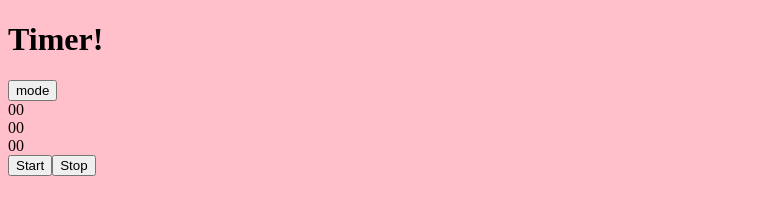
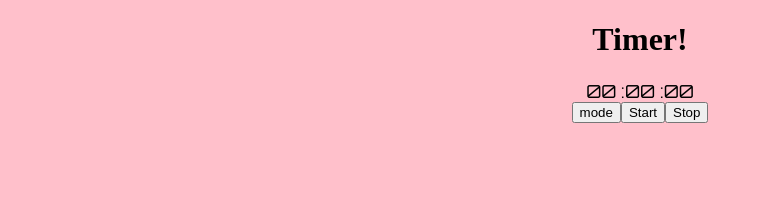
Before and after one commit to wongsn/timer-bootcamp, a website: page index.html in a window 1280 px wide. Shown: the whole page, without its empty margins (0-763 px from the left). Drawn offline with Linux system fonts and the light colour scheme.

Commit message:
remove contenteditable and changed font

```diff
--- a/script.js
+++ b/script.js
@@ -22,19 +22,16 @@ elapsedTime.classList.add('watch');
 const elapsedHour = document.createElement('div');
 elapsedHour.classList.add('time');
 elapsedHour.querySelector('hour');
-elapsedHourcontentEditable = true;
-elapsedHour.innerHTML = '00';
+elapsedHour.innerHTML = '00 : ';
 
 const elapsedMinute = document.createElement('div');
 elapsedMinute.classList.add('time');
 elapsedMinute.id = 'minute';
-elapsedMinute.contentEditable = true;
-elapsedMinute.innerHTML = '00';
+elapsedMinute.innerHTML = '00 : ';
 
 const elapsedSecond = document.createElement('div');
 elapsedSecond.classList.add('time');
 elapsedSecond.id = 'second';
-elapsedSecond.contentEditable = true;
 elapsedSecond.innerHTML = '00';
 
 elapsedTime.appendChild(elapsedHour);
@@ -61,8 +58,8 @@ dataField.classList.add('data');
 
 // populate the field
 
+watchContainer.appendChild(elapsedTime);
 watchContainer.appendChild(modeLapButton);
-watchContainer.appendChild(elapsedTime);
 watchContainer.appendChild(startPauseButton);
 watchContainer.appendChild(stopResetButton);
 watchContainer.appendChild(dataField);
@@ -76,11 +73,10 @@ const input = []; // [hour,minute,second]
 const startPauseState = 'Start';
 const stopResetState = 'Stop';
 
-let h = document.querySelector('hour');
-
-let m = document.querySelector('minute');
-
-let s = document.querySelector('second');
+let h;
+let m;
+let s;
+let r;
 
 const setTime = (hour, min, sec) => {
   h = hour;
@@ -88,14 +84,23 @@ const setTime = (hour, min, sec) => {
   s = sec;
 };
 
-setTime(0, 0, 3);
+setTime(0, 0, 10);
+// assuming input (testing)
 
-const generateCountdownTimer = () => {
+const startTimer = () => {
+  // if wanna pause
+  if (elapsedHour.innerHTML !== '00 : ' || elapsedMinute.innerHTML !== '00 : ' || elapsedSecond.innerHTML !== '00') {
+    console.log('pause');
+    clearInterval(r);
+    dataField.innerHTML = `${Math.floor(h / 10) % 2}${m % 10} :${Math.floor(h / 10) % 2}${m % 10} :${Math.floor(h / 10) % 2}${m % 10}`;
+  } else {
     // eslint-disable-next-line no-loop-func
+    console.log('start/resume');
+    console.log(h, m, s);
     r = setInterval(() => {
-    elapsedHour.innerHTML = `${Math.floor(h / 10) % 2}${m % 10}`;
-    elapsedMinute.innerHTML = `${Math.floor(m / 10) % 6}${m % 10}`;
-    elapsedSecond.innerHTML = `${Math.floor(s / 10) % 6}${s % 10}`;
+      elapsedHour.innerHTML = `${Math.floor(h / 10) % 2}${m % 10} : `;
+      elapsedMinute.innerHTML = `${Math.floor(h / 10) % 2}${m % 10} : `;
+      elapsedSecond.innerHTML = `${Math.floor(h / 10) % 2}${m % 10}`;
       if (h <= 0 && m <= 0 && s <= 0) {
         clearInterval(r);
       } else if (h > 0 && m <= 0 && s <= 0) {
@@ -111,8 +116,12 @@ const generateCountdownTimer = () => {
       s -= 1;
     },
     1000);
+  }
 };
-generateCountdownTimer();
+
+const stopTimer = () => {
+  clearInterval(r);
+};
 
 // const centralListener = () =>{
 //   if(mode == 1){
@@ -125,4 +134,5 @@ generateCountdownTimer();
 
 // increase adds 1 takes a div class
 
-// modeLapButton.addEventListener('click', centralListener);
+stopResetButton.addEventListener('click', stopTimer);
+startPauseButton.addEventListener('click', startTimer);
--- a/styles.css
+++ b/styles.css
@@ -1,3 +1,16 @@
+@import url("https://fonts.googleapis.com/css2?family=Orbitron&display=swap");
+
 body {
   background-color: pink;
+  text-align: center;
 }
+
+.button {
+}
+
+.time {
+  font-family: "Orbitron", sans-serif;
+  font-size: large;
+  text-align: center;
+  display: inline-block;
+}
```
Lines whose indentation alone changed are shown as unchanged.
